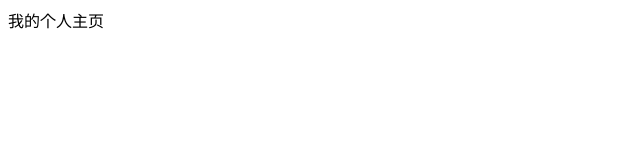
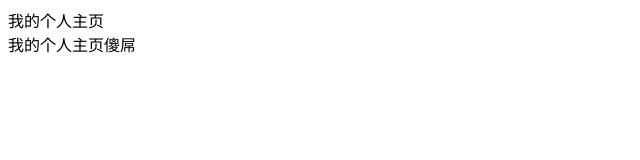
Before and after one commit to ZYH444/ZYH444.github.io, a plain HTML site: page index1.html in a window 1280 px wide. Shown: the whole page, without its empty margins (0-640 px from the left). Drawn offline with Linux system fonts and the light colour scheme.

Commit message:
Update index1.html

```diff
--- a/index1.html
+++ b/index1.html
@@ -6,5 +6,6 @@
 </head>
 <body>
 <div>我的个人主页</div>
+    <div>我的个人主页傻屌</div>
 </body>
 </html>
```
